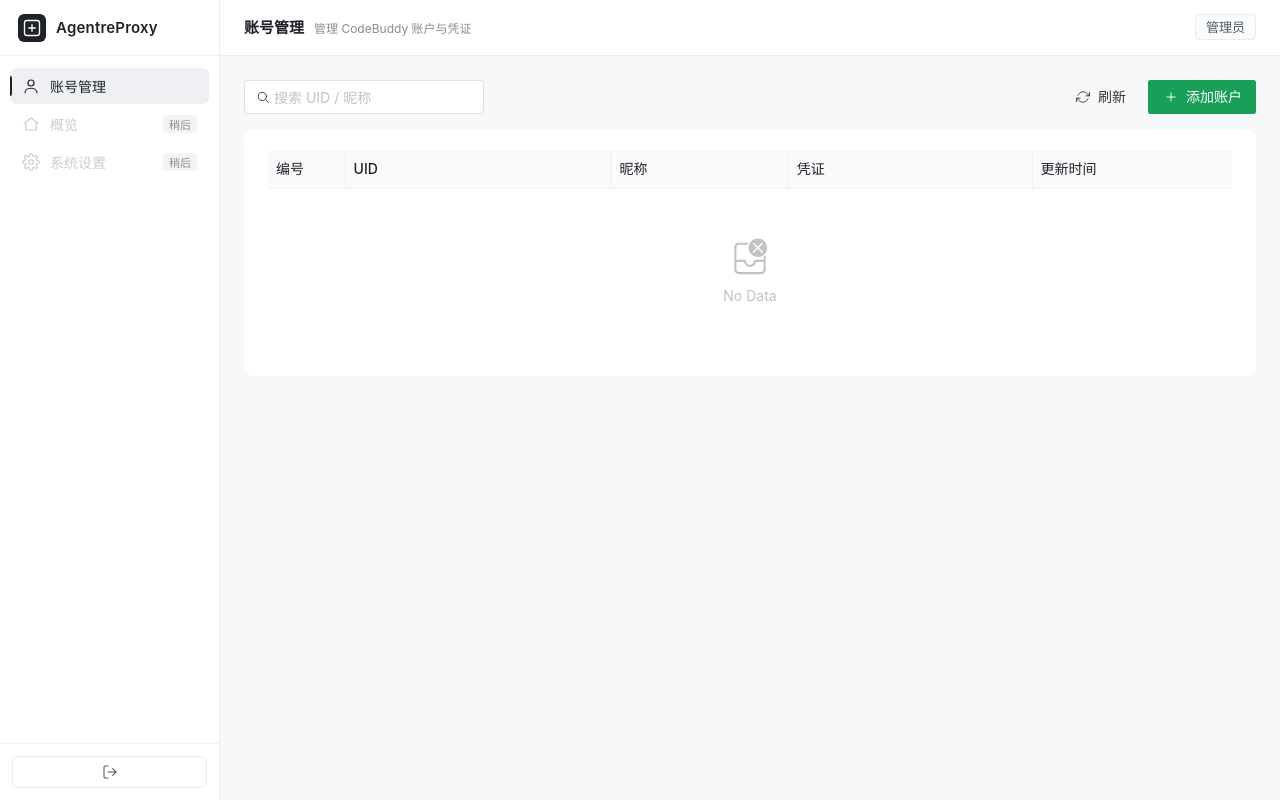
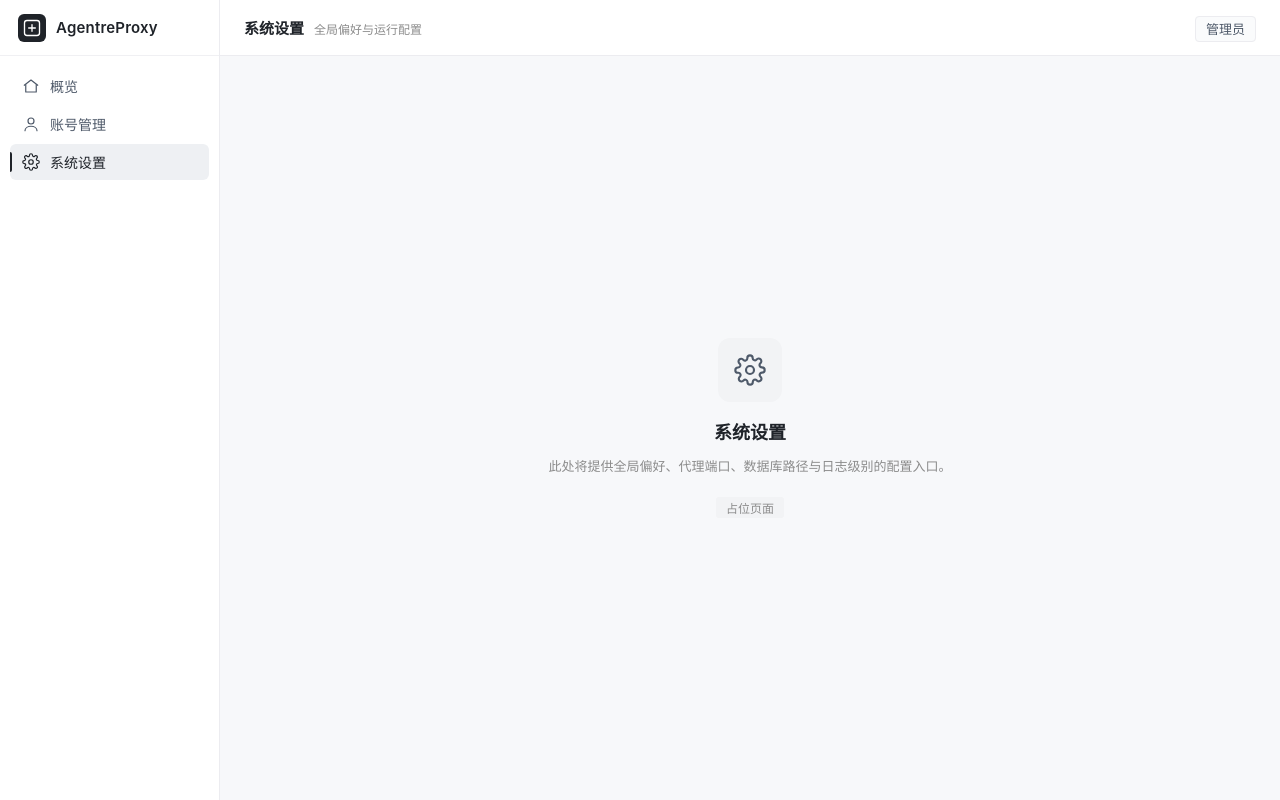
Before and after one commit to KaiXuanSama/ARP, a Vue app in the folder frontend/: page /#/settings in a window 1280 px wide. Built offline with nearby package versions, Linux system fonts and the light colour scheme; no server answers.

Commit message:
feat: 新增概览/系统设置占位页并接入 vue-router 路由

```diff
--- a/frontend/package.json
+++ b/frontend/package.json
@@ -10,7 +10,8 @@
   },
   "dependencies": {
     "naive-ui": "^2.44.1",
-    "vue": "^3.5.13"
+    "vue": "^3.5.13",
+    "vue-router": "^4.6.4"
   },
   "devDependencies": {
     "@vitejs/plugin-vue": "^5.2.3",
--- a/frontend/src/App.vue
+++ b/frontend/src/App.vue
@@ -1,16 +1,12 @@
 <script setup lang="ts">
-import { ref } from 'vue'
 import { NMessageProvider } from 'naive-ui'
 import AppLayout from './components/AppLayout.vue'
-import AccountManagement from './components/AccountManagement.vue'
-
-const currentPage = ref<string>('accounts')
 </script>
 
 <template>
   <n-message-provider>
-    <AppLayout @change="(key) => (currentPage = key)">
-      <AccountManagement v-if="currentPage === 'accounts'" />
+    <AppLayout>
+      <router-view />
     </AppLayout>
   </n-message-provider>
 </template>
--- a/frontend/src/components/AppLayout.vue
+++ b/frontend/src/components/AppLayout.vue
@@ -1,5 +1,6 @@
 <script setup lang="ts">
-import { ref } from 'vue'
+import { computed } from 'vue'
+import { useRoute, useRouter } from 'vue-router'
 import Icon from './Icon.vue'
 
 interface NavItem {
@@ -7,37 +8,38 @@ interface NavItem {
   label: string
   icon: 'home' | 'user' | 'settings'
   disabled?: boolean
+  to: string
 }
 
 const navItems: NavItem[] = [
-  { key: 'accounts', label: '账号管理', icon: 'user' },
-  { key: 'overview', label: '概览', icon: 'home', disabled: true },
-  { key: 'settings', label: '系统设置', icon: 'settings', disabled: true },
+  { key: 'overview', label: '概览', icon: 'home', to: '/overview' },
+  { key: 'accounts', label: '账号管理', icon: 'user', to: '/accounts' },
+  { key: 'settings', label: '系统设置', icon: 'settings', to: '/settings' },
 ]
 
-const activeKey = ref<string>('accounts')
-const collapsed = ref(false)
+const route = useRoute()
+const router = useRouter()
 
-function selectItem(item: NavItem) {
+const activeKey = computed<string>(() => (route.name as string) ?? 'accounts')
+
+const crumbTitle = computed<string>(() => (route.meta?.title as string) ?? '账号管理')
+const crumbSub = computed<string>(() => (route.meta?.sub as string) ?? '')
+
+function go(item: NavItem) {
   if (item.disabled) return
-  activeKey.value = item.key
-  emit('change', item.key)
+  router.push(item.to)
 }
-
-const emit = defineEmits<{
-  (e: 'change', key: string): void
-}>()
 </script>
 
 <template>
-  <div class="layout" :class="{ 'is-collapsed': collapsed }">
+  <div class="layout">
     <!-- 侧边栏 -->
     <aside class="sidebar">
       <div class="brand">
         <div class="brand-mark">
           <Icon name="logo" :size="20" />
         </div>
-        <span v-show="!collapsed" class="brand-text">AgentreProxy</span>
+        <span class="brand-text">AgentreProxy</span>
       </div>
 
       <nav class="nav">
@@ -50,27 +52,21 @@ const emit = defineEmits<{
             'is-disabled': item.disabled,
           }"
           :disabled="item.disabled"
-          @click="selectItem(item)"
+          @click="go(item)"
         >
           <Icon :name="item.icon" :size="18" />
-          <span v-show="!collapsed" class="nav-label">{{ item.label }}</span>
-          <span v-if="!collapsed && item.disabled" class="nav-tag">稍后</span>
+          <span class="nav-label">{{ item.label }}</span>
+          <span v-if="item.disabled" class="nav-tag">稍后</span>
         </button>
       </nav>
-
-      <div class="sidebar-foot">
-        <button class="collapse-btn" @click="collapsed = !collapsed" :title="collapsed ? '展开' : '收起'">
-          <Icon name="logout" :size="16" :style="{ transform: collapsed ? 'rotate(180deg)' : '' }" />
-        </button>
-      </div>
     </aside>
 
     <!-- 主区 -->
     <div class="main">
       <header class="topbar">
         <div class="crumb">
-          <span class="crumb-title">账号管理</span>
-          <span class="crumb-sub">管理 CodeBuddy 账户与凭证</span>
+          <span class="crumb-title">{{ crumbTitle }}</span>
+          <span class="crumb-sub">{{ crumbSub }}</span>
         </div>
         <div class="topbar-right">
           <span class="user-chip">管理员</span>
@@ -101,10 +97,6 @@ const emit = defineEmits<{
   border-right: 1px solid #ececf0;
   display: flex;
   flex-direction: column;
-  transition: width 0.2s ease;
-}
-.is-collapsed .sidebar {
-  width: 64px;
 }
 
 .brand {
@@ -189,27 +181,6 @@ const emit = defineEmits<{
   border-radius: 3px;
 }
 
-.sidebar-foot {
-  padding: 12px;
-  border-top: 1px solid #f0f0f3;
-}
-.collapse-btn {
-  width: 100%;
-  height: 32px;
-  border: 1px solid #ececf0;
-  background: #fff;
-  border-radius: 6px;
-  cursor: pointer;
-  display: flex;
-  align-items: center;
-  justify-content: center;
-  color: #4e5969;
-  transition: background 0.12s ease;
-}
-.collapse-btn:hover {
-  background: #f2f3f5;
-}
-
 /* Main */
 .main {
   flex: 1;
--- /dev/null
+++ b/frontend/src/components/Overview.vue
@@ -0,0 +1,58 @@
+<script setup lang="ts">
+import Icon from './Icon.vue'
+</script>
+
+<template>
+  <div class="placeholder">
+    <div class="placeholder-icon">
+      <Icon name="home" :size="32" />
+    </div>
+    <h2 class="placeholder-title">概览</h2>
+    <p class="placeholder-desc">此处将展示系统的整体运行状态、活跃账户数量与近期活动日志。</p>
+    <span class="placeholder-tag">占位页面</span>
+  </div>
+</template>
+
+<style scoped>
+.placeholder {
+  display: flex;
+  flex-direction: column;
+  align-items: center;
+  justify-content: center;
+  min-height: calc(100vh - 56px - 48px);
+  gap: 12px;
+  text-align: center;
+}
+.placeholder-icon {
+  width: 64px;
+  height: 64px;
+  border-radius: 12px;
+  background: #f2f3f5;
+  color: #4e5969;
+  display: flex;
+  align-items: center;
+  justify-content: center;
+  margin-bottom: 4px;
+}
+.placeholder-title {
+  font-size: 18px;
+  font-weight: 600;
+  color: #1f2329;
+  margin: 0;
+}
+.placeholder-desc {
+  font-size: 13px;
+  color: #8c8c8c;
+  max-width: 480px;
+  margin: 0;
+  line-height: 1.6;
+}
+.placeholder-tag {
+  margin-top: 8px;
+  font-size: 12px;
+  color: #8c8c8c;
+  background: #f2f3f5;
+  padding: 2px 10px;
+  border-radius: 3px;
+}
+</style>
--- /dev/null
+++ b/frontend/src/components/Settings.vue
@@ -0,0 +1,58 @@
+<script setup lang="ts">
+import Icon from './Icon.vue'
+</script>
+
+<template>
+  <div class="placeholder">
+    <div class="placeholder-icon">
+      <Icon name="settings" :size="32" />
+    </div>
+    <h2 class="placeholder-title">系统设置</h2>
+    <p class="placeholder-desc">此处将提供全局偏好、代理端口、数据库路径与日志级别的配置入口。</p>
+    <span class="placeholder-tag">占位页面</span>
+  </div>
+</template>
+
+<style scoped>
+.placeholder {
+  display: flex;
+  flex-direction: column;
+  align-items: center;
+  justify-content: center;
+  min-height: calc(100vh - 56px - 48px);
+  gap: 12px;
+  text-align: center;
+}
+.placeholder-icon {
+  width: 64px;
+  height: 64px;
+  border-radius: 12px;
+  background: #f2f3f5;
+  color: #4e5969;
+  display: flex;
+  align-items: center;
+  justify-content: center;
+  margin-bottom: 4px;
+}
+.placeholder-title {
+  font-size: 18px;
+  font-weight: 600;
+  color: #1f2329;
+  margin: 0;
+}
+.placeholder-desc {
+  font-size: 13px;
+  color: #8c8c8c;
+  max-width: 480px;
+  margin: 0;
+  line-height: 1.6;
+}
+.placeholder-tag {
+  margin-top: 8px;
+  font-size: 12px;
+  color: #8c8c8c;
+  background: #f2f3f5;
+  padding: 2px 10px;
+  border-radius: 3px;
+}
+</style>
--- a/frontend/src/main.ts
+++ b/frontend/src/main.ts
@@ -1,7 +1,9 @@
 import { createApp } from 'vue'
 import naive from 'naive-ui'
 import App from './App.vue'
+import router from './router'
 
 const app = createApp(App)
 app.use(naive)
+app.use(router)
 app.mount('#app')
```
Also changed, not shown: frontend/src/router.ts (added, +18 -0 lines), 2 other files (tests, documents, lock files or other folders).
